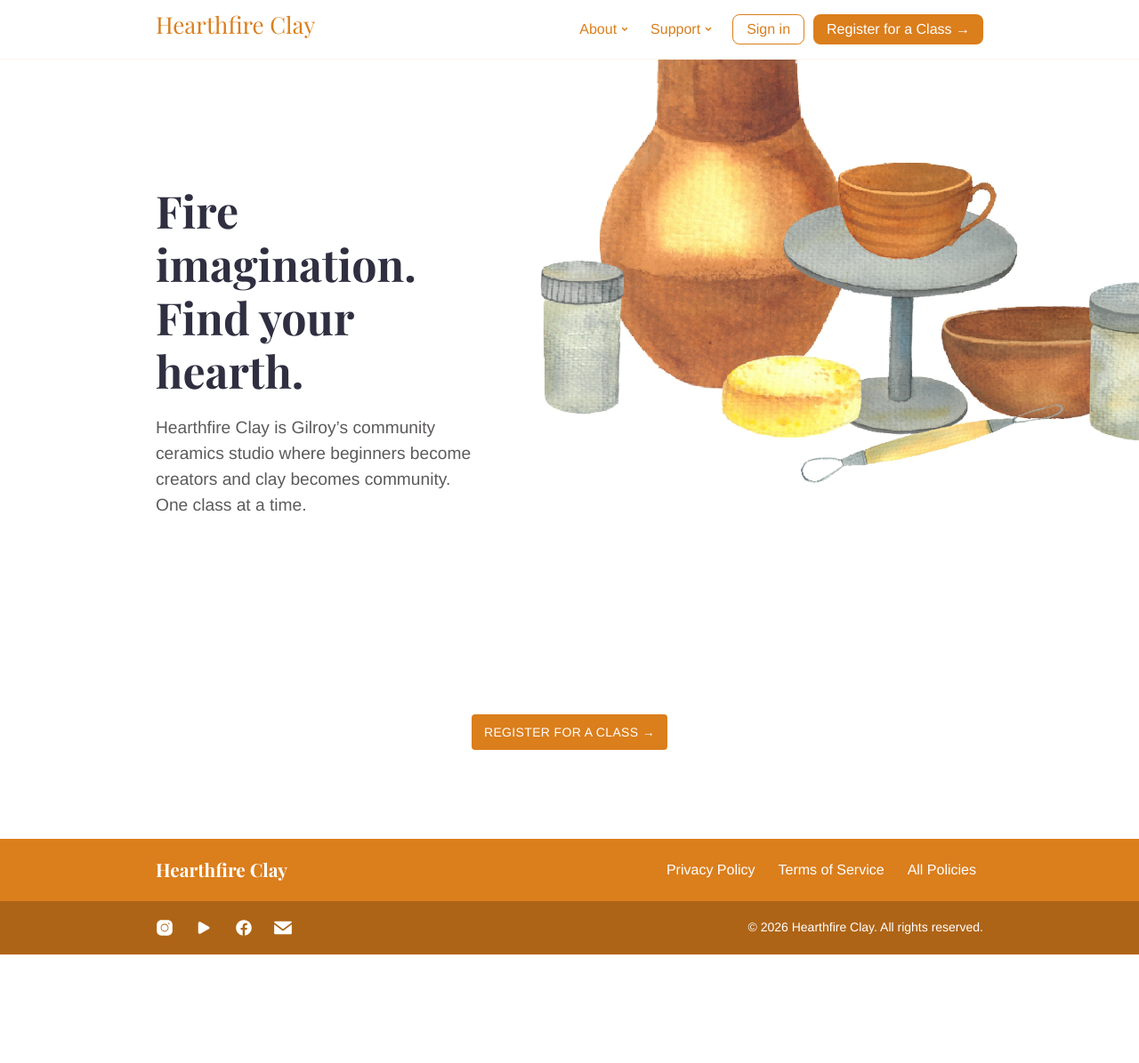
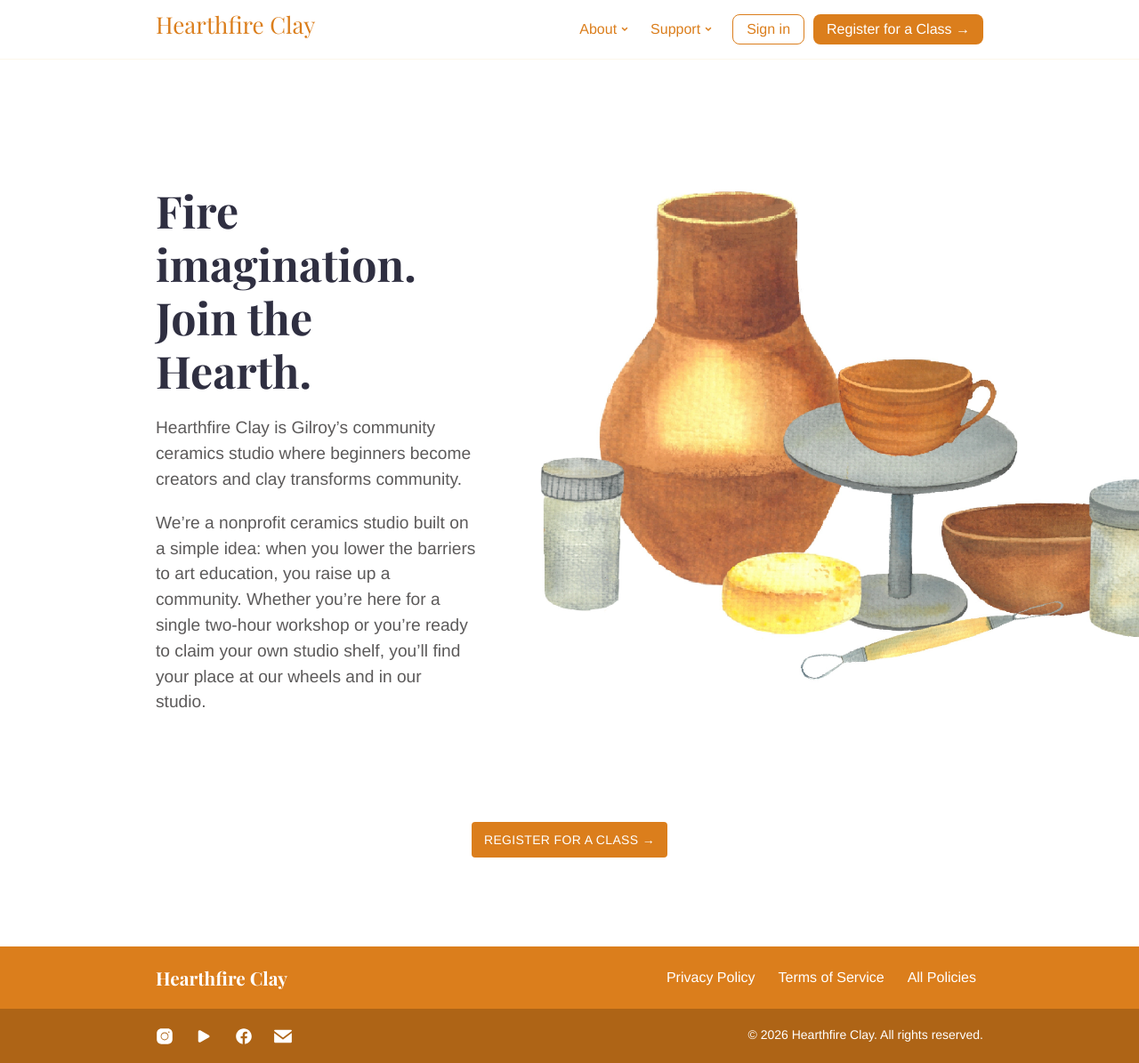
Before and after one commit to shawnacscott/shawnacscott.github.io, a Jekyll site: the page built from index.md, in a window 1280 px wide. Shown: the whole page at 89% size. Built offline with Jekyll 4.4.1, drawn with Linux system fonts in a browser that asks for light colours; before the commit the page ends 1073 px from its top, so only the background shows below that.

Commit message:
Home page revamp

```diff
--- a/_sass/components/_intro.scss
+++ b/_sass/components/_intro.scss
@@ -7,7 +7,7 @@
   overflow: hidden;
   @include media-breakpoint-up(md) {
     padding-top: 140px;
-    padding-bottom: 140px;
+    padding-bottom: 40px;
   }
   h1 {
     color: $black;
--- a/index.md
+++ b/index.md
@@ -8,6 +8,8 @@
 #show_call_box: true
 ---
 
-# Fire imagination. Find your hearth.
+# Fire imagination. Join the Hearth.
 
-Hearthfire Clay is Gilroy's community ceramics studio where beginners become creators and clay becomes community. One class at a time.
+Hearthfire Clay is Gilroy’s community ceramics studio where beginners become creators and clay transforms community.
+
+We're a nonprofit ceramics studio built on a simple idea: when you lower the barriers to art education, you raise up a community. Whether you're here for a single two-hour workshop or you're ready to claim your own studio shelf, you'll find your place at our wheels and in our studio.
```
